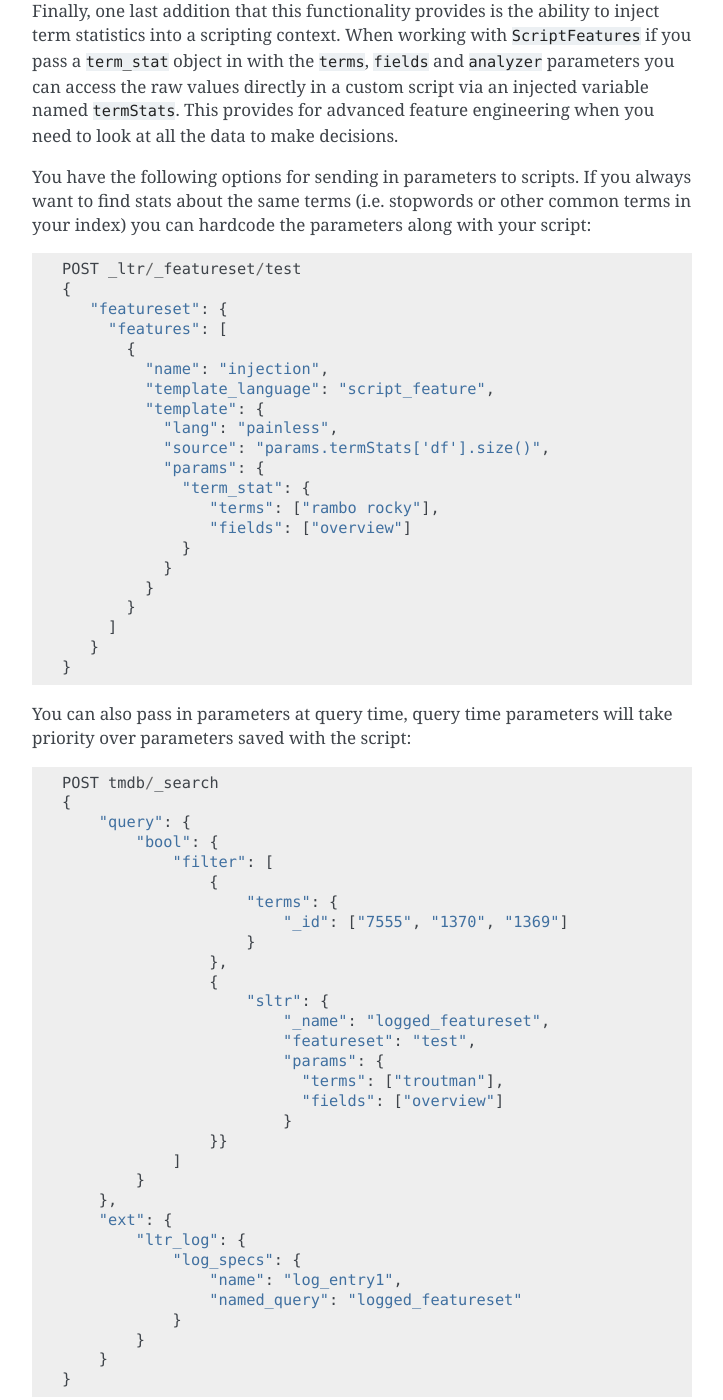
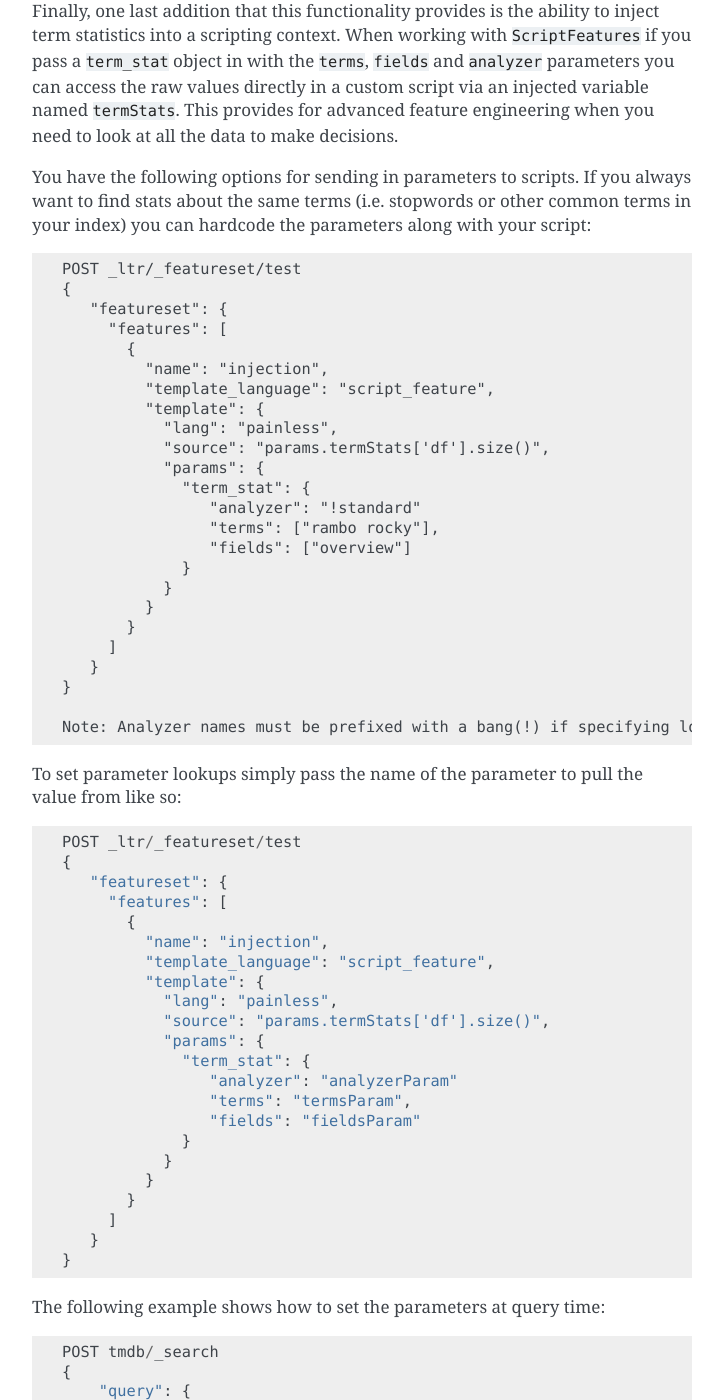
Before and after one commit to o19s/elasticsearch-learning-to-rank, a Sphinx documentation site: the page built from docs/advanced-functionality.rst, in a window 1280 px wide and 1400 px high, scrolled down 8037 px. Shown: the whole window, without its empty margins (388-1111 px from the left). Built offline with Sphinx 7.4.7, drawn with Linux system fonts in a browser that asks for light colours; pages that are not in the unit, such as notebooks, are missing from menus; some of the changed text lies outside the part shown.

Commit message:
Rework termstat parameter passing

```diff
--- a/docs/advanced-functionality.rst
+++ b/docs/advanced-functionality.rst
@@ -341,6 +341,7 @@ You have the following options for sending in parameters to scripts.  If you alw
                "source": "params.termStats['df'].size()",
                "params": {
                  "term_stat": {
+                    "analyzer": "!standard"
                     "terms": ["rambo rocky"],
                     "fields": ["overview"]
                  }
@@ -351,7 +352,34 @@ You have the following options for sending in parameters to scripts.  If you alw
        }
     }
 
-You can also pass in parameters at query time, query time parameters will take priority over parameters saved with the script::
+    Note: Analyzer names must be prefixed with a bang(!) if specifying locally, otherwise it will treat the value as a parameter lookup.
+
+To set parameter lookups simply pass the name of the parameter to pull the value from like so::
+
+    POST _ltr/_featureset/test
+    {
+       "featureset": {
+         "features": [
+           {
+             "name": "injection",
+             "template_language": "script_feature",
+             "template": {
+               "lang": "painless",
+               "source": "params.termStats['df'].size()",
+               "params": {
+                 "term_stat": {
+                    "analyzer": "analyzerParam"
+                    "terms": "termsParam",
+                    "fields": "fieldsParam"
+                 }
+               }
+             }
+           }
+         ]
+       }
+    }
+
+The following example shows how to set the parameters at query time::
 
     POST tmdb/_search
     {
@@ -368,8 +396,9 @@ You can also pass in parameters at query time, query time parameters will take p
                             "_name": "logged_featureset",
                             "featureset": "test",
                             "params": {
-                              "terms": ["troutman"],
-                              "fields": ["overview"]
+                              "analyzerParam": "standard",
+                              "termsParam": ["troutman"],
+                              "fieldsParam": ["overview"]
                             }
                     }}
                 ]
```
Also changed, not shown: 2 other files.
